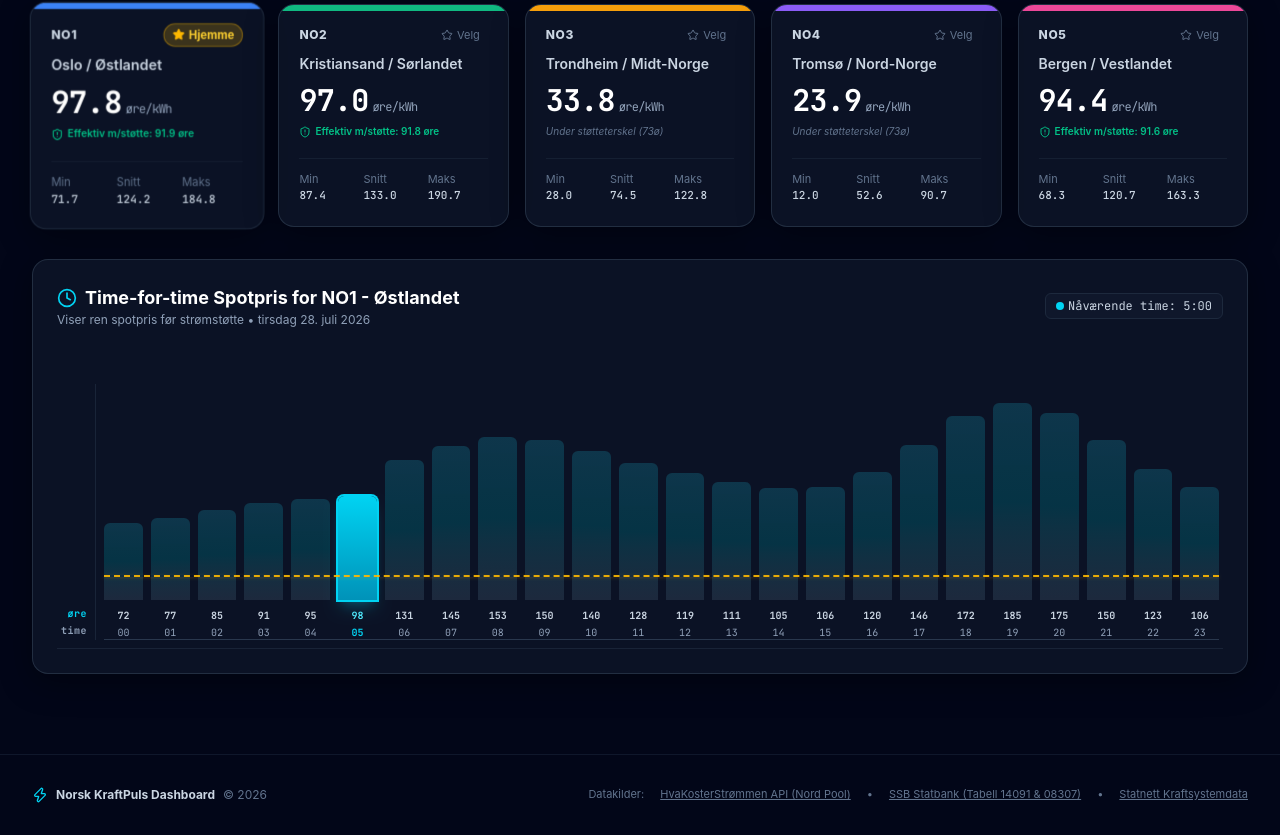
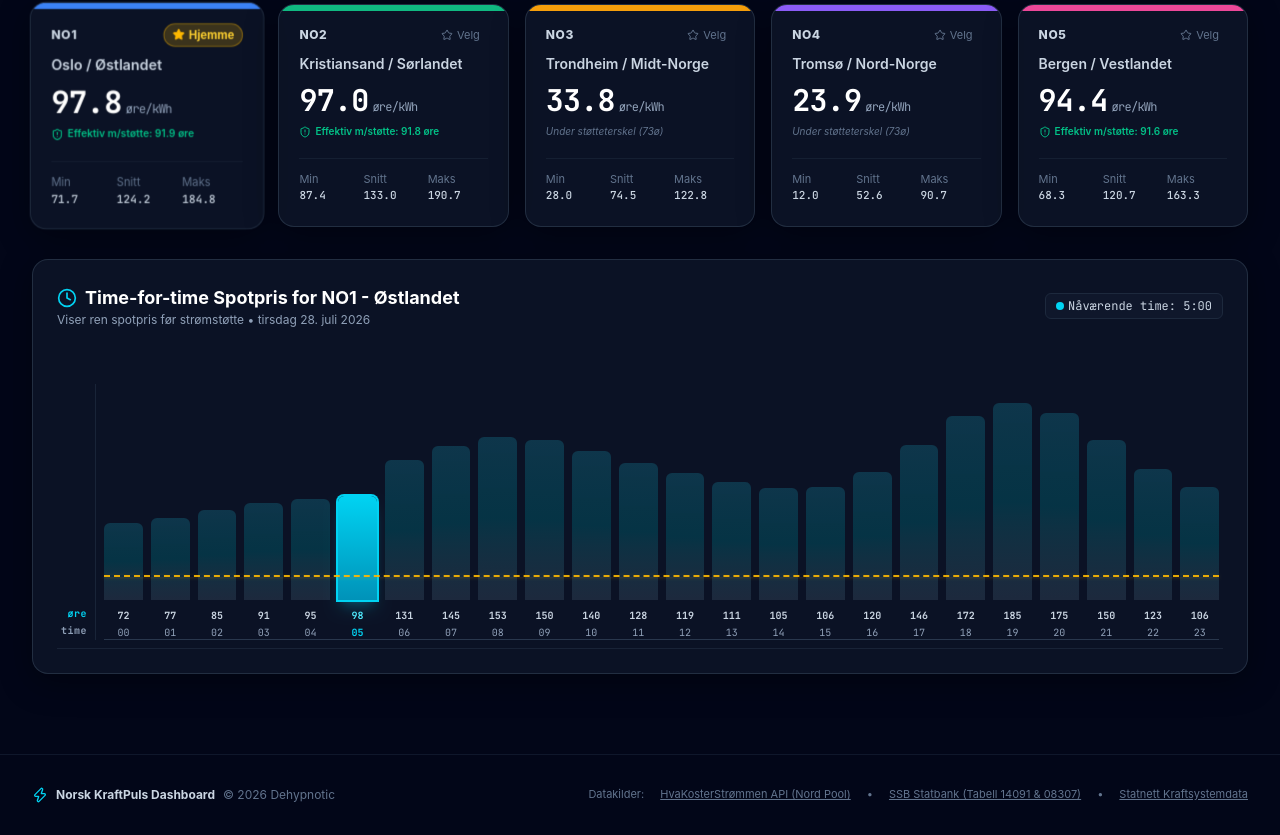
Before and after one commit to Dehypnotic/web-norskenergi, a React (Vite) app: page / in a window 1280 px wide. Shown: the part 349-1184 px from the top of the page. Built offline with nearby package versions, Linux system fonts and the light colour scheme; no server answers.

Commit message:
Copyright

```diff
--- a/src/App.jsx
+++ b/src/App.jsx
@@ -128,7 +128,7 @@
           <div className="flex items-center gap-2">
             <Zap className="w-4 h-4 text-cyan-400" />
             <span className="font-bold text-slate-300">Norsk KraftPuls Dashboard</span>
-            <span>&copy; {new Date().getFullYear()}</span>
+            <span>&copy; {new Date().getFullYear()} Dehypnotic</span>
           </div>
 
           <div className="flex flex-wrap items-center justify-center gap-4 text-[11px]">
```
Also changed, not shown: 2 other files (tests, documents, lock files or other folders).
